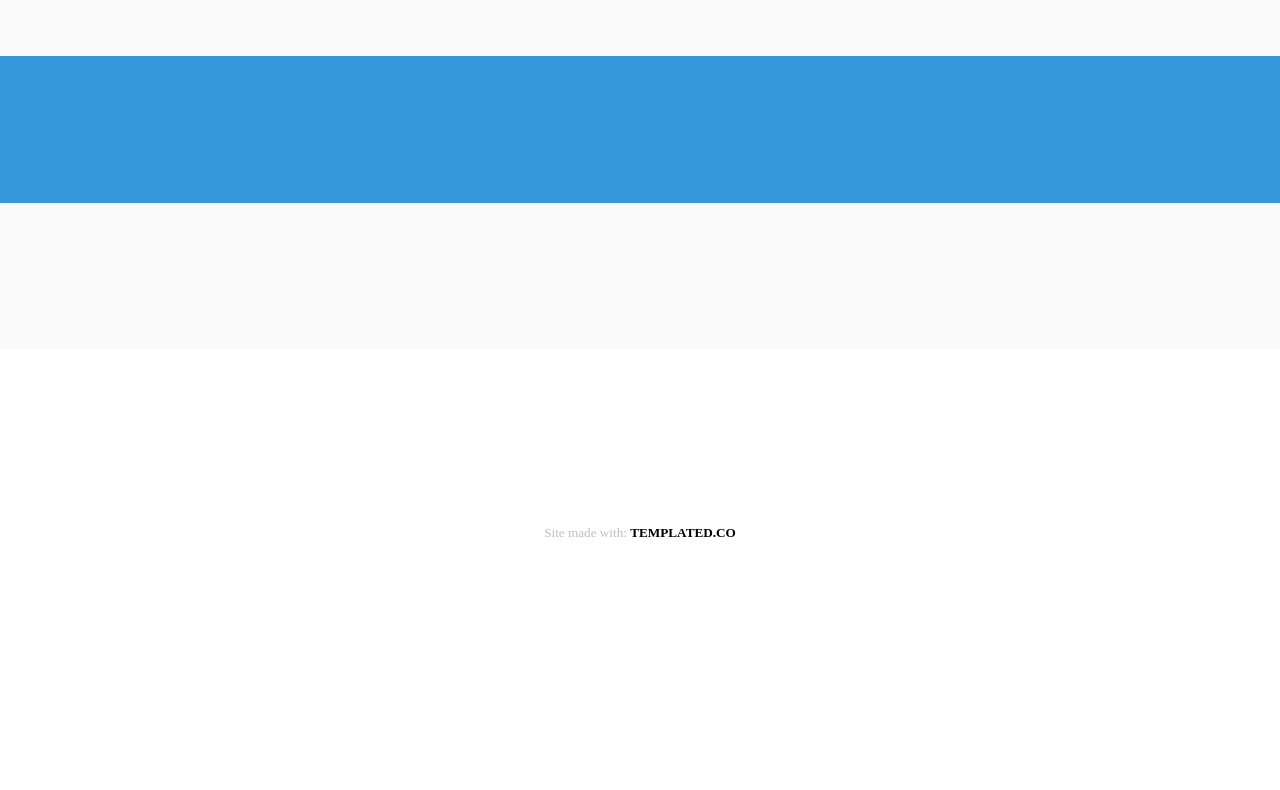
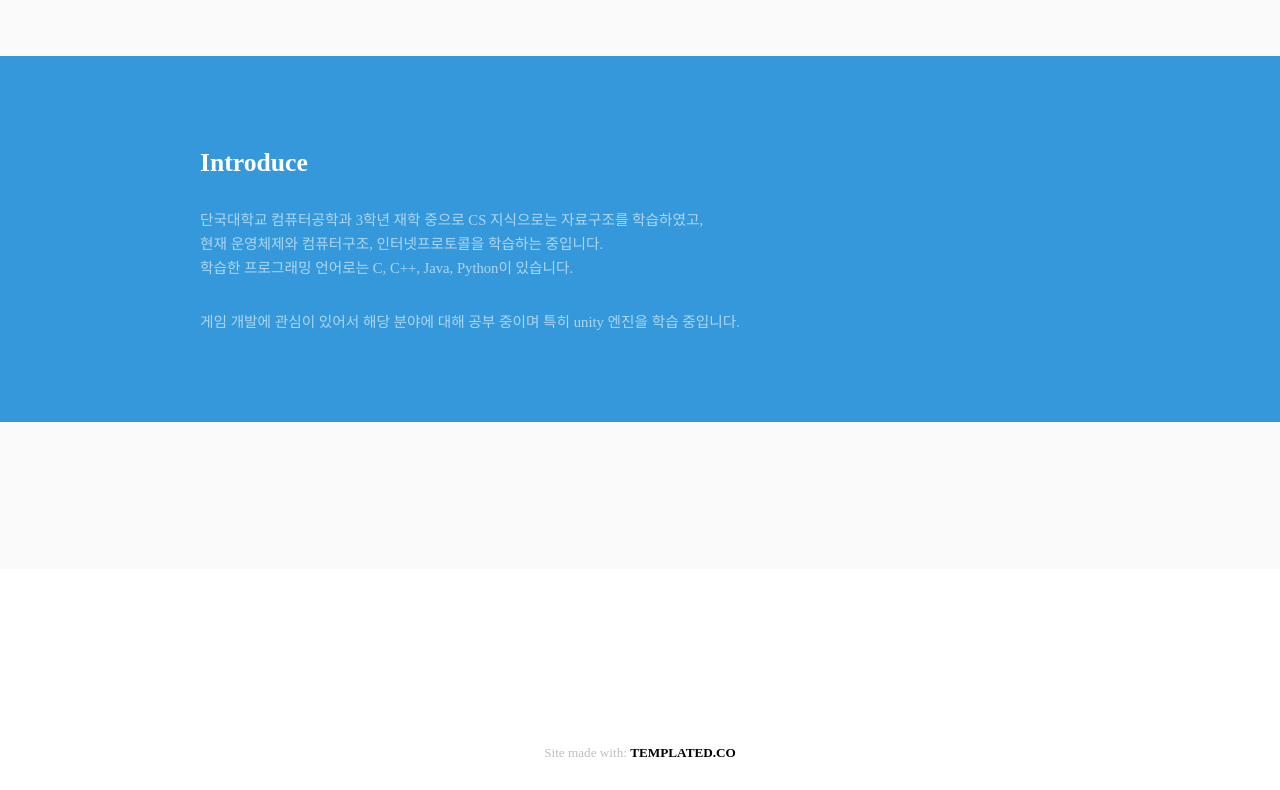
Before and after one commit to yejin1029/Mid-Term-Project, a plain HTML site: page index.html in a window 1280 px wide. Shown: the part 1304-2094 px from the top of the page. Before the commit the page ends 1874 px from the top, so only its background shows below. Drawn offline with Linux system fonts and the light colour scheme; a web font is replaced by a local one.

Commit message:
fourth commit

```diff
--- a/index.html
+++ b/index.html
@@ -32,6 +32,11 @@
 									</div>
 							</div>
 					</section><!-- Section --><section class="wrapper style2"><div class="inner">
+							<div class="col col2">
+								<h3>Introduce</h3>
+								<p>단국대학교 컴퓨터공학과 3학년 재학 중으로 CS 지식으로는 자료구조를 학습하였고,<br>현재 운영체제와 컴퓨터구조, 인터넷프로토콜을 학습하는 중입니다.<br>학습한 프로그래밍 언어로는 C, C++, Java, Python이 있습니다.</p>
+								<p>게임 개발에 관심이 있어서 해당 분야에 대해 공부 중이며 특히 unity 엔진을 학습 중입니다.</p>
+							</div>
 						</div>
 					</section><!-- Section --><section class="wrapper style1"><div class="inner">
 					</section></div>
```
